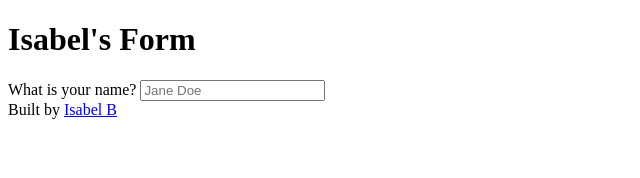
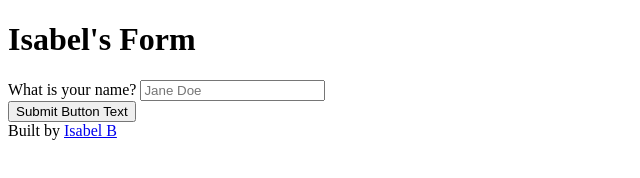
Before and after one commit to ibracho/HTML-Forms, a plain HTML site: page index.html in a window 1280 px wide. Shown: the whole page, without its empty margins (0-640 px from the left). Drawn offline with Linux system fonts and the light colour scheme.

Commit message:
updating code for class

```diff
--- a/index.html
+++ b/index.html
@@ -8,7 +8,8 @@
   <body>
     <header><h1>Isabel's Form</h1></header>
     <main>
-      <form action="">
+      <form action="mailto:isabelgbracho@outlook.com">
+        <div>
           <label for="yourName">What is your name?</label>
           <input
             id="yourName"
@@ -16,6 +17,10 @@
             name="yourName"
             placeholder="Jane Doe"
           />
+        </div>
+        <div>
+          <input type="submit" value="Submit Button Text" />
+        </div>
       </form>
       <aside style="float: right"></aside>
     </main>
```
Lines whose indentation alone changed are shown as unchanged.
